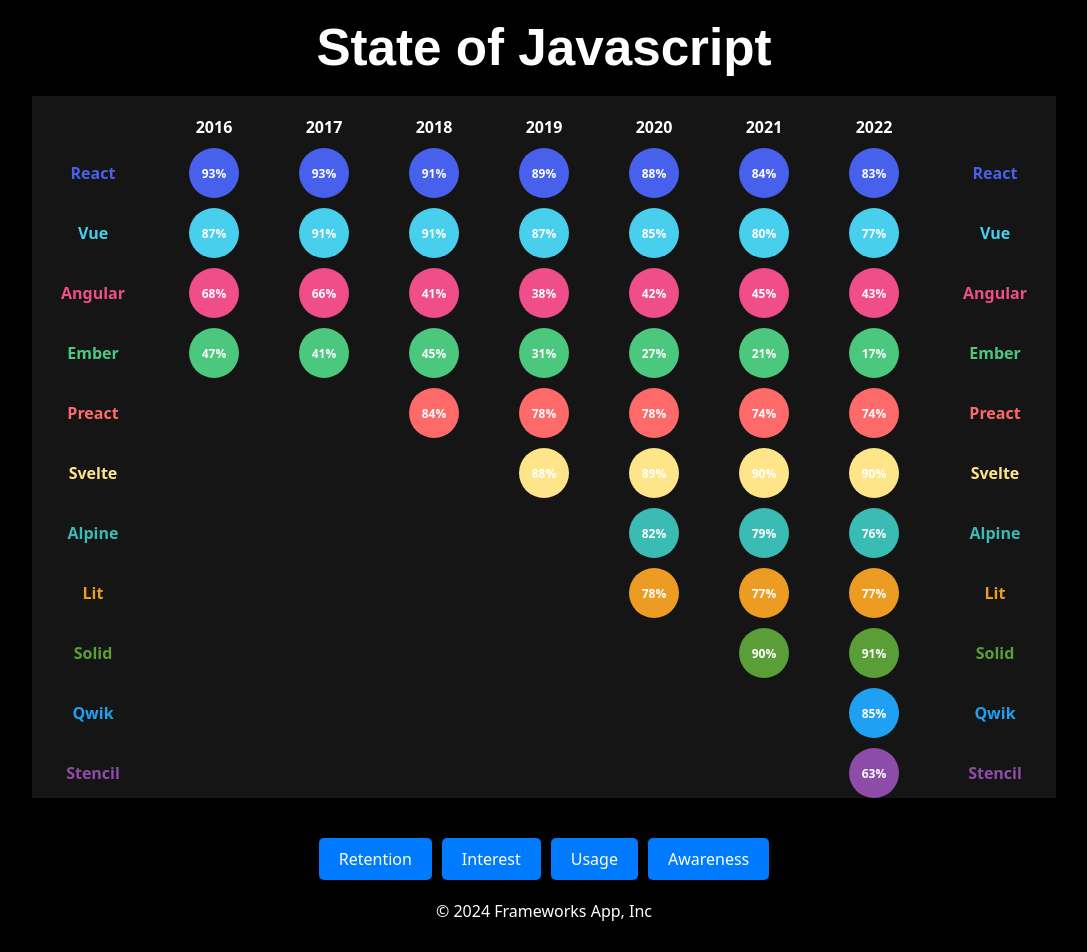
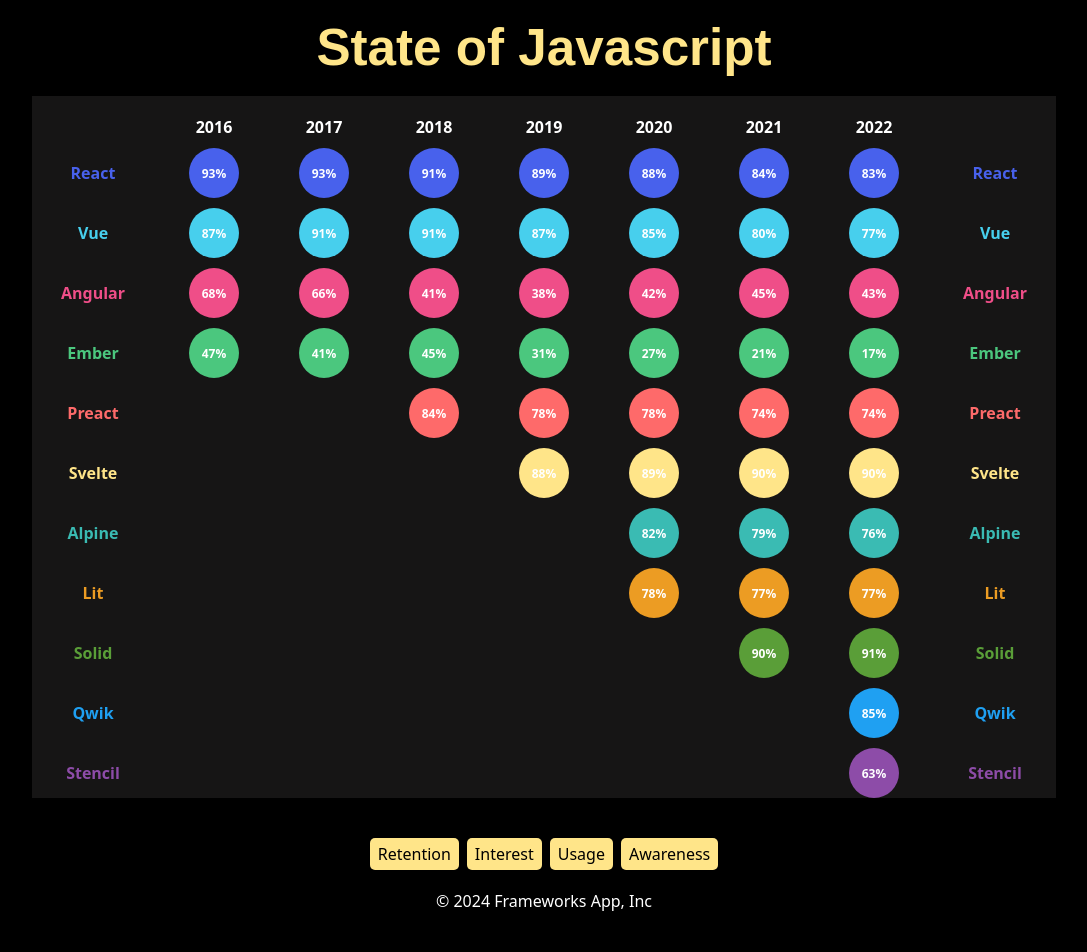
Before and after one commit to CatAvadani/frontend-framework-CatAvadani, a Svelte app: page / in a window 1280 px wide. Shown: the top 952 px of the page, without its empty margins (96-1183 px from the left). Built offline with nearby package versions, Linux system fonts and the light colour scheme.

Commit message:
Adjusting the sizes and solving the scrolling issue.

```diff
--- a/src/components/Footer.svelte
+++ b/src/components/Footer.svelte
@@ -31,21 +31,22 @@
   grid-column: 1 / -1; /* Span across all columns */
   display: flex;
   justify-content: center;
-  gap: 10px;
+  gap: 8px;
   margin: 20px auto;
 }
 
 button {
-  padding: 10px 20px;
+  padding: 5px 8px;
   border: none;
   border-radius: 5px;
-  background-color: #007bff;
-  color: white;
+  background-color: #ffe589;
+  color: black;
   cursor: pointer;
   transition: background-color 0.3s;
 }
 
 button:hover {
-  background-color: #0056b3;
+  background-color:#686046;
+  color: white;
 }
   </style>
--- a/src/components/Header.svelte
+++ b/src/components/Header.svelte
@@ -10,9 +10,16 @@
     }
 
     h1 {
-      color: white;
+      color: #ffe589;
       font-family: Arial, Helvetica, sans-serif;
       margin: 0;
+
+    }
+
+    @media (max-width: 480px) {
+      h1 {
+        font-size: 1.5rem;
+      }
 
     }
 
```
